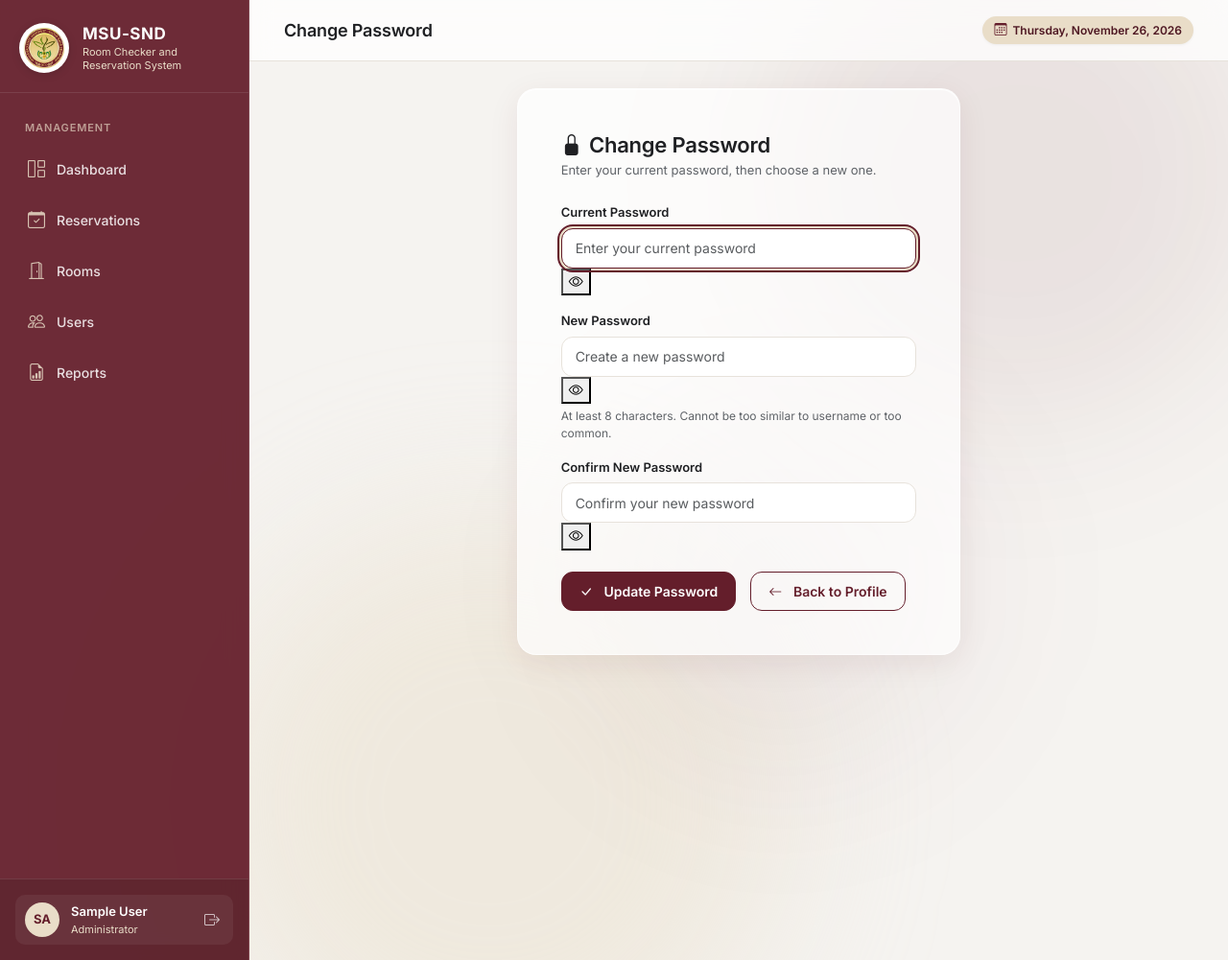
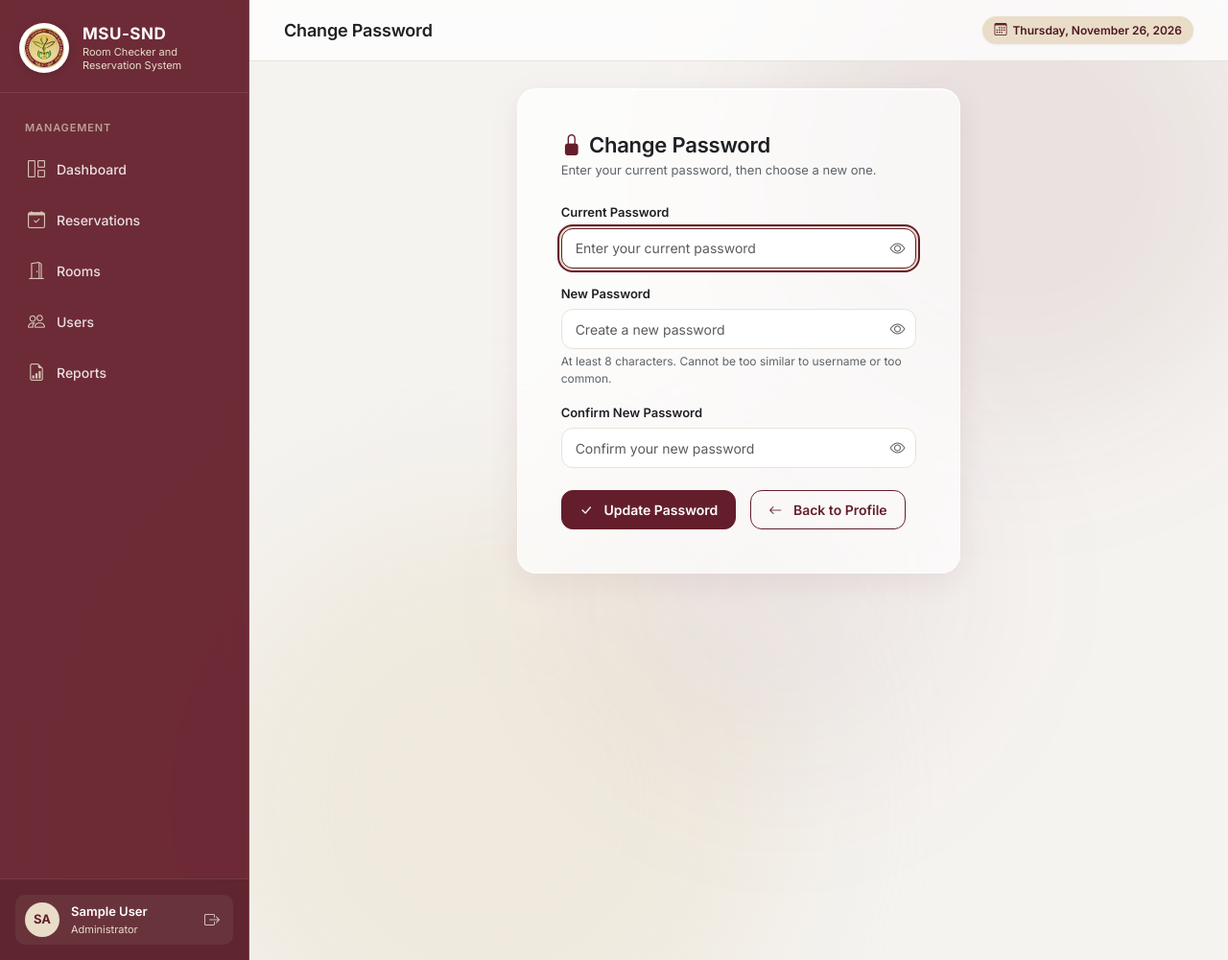
Before and after one commit to essambayao2005-ai/luxestay-room-reservation, a Django app: page /accounts/profile/password/ in a window 1280 px wide. Shown: the whole page at 96% size. Run offline with Django 4.2, Linux system fonts and the light colour scheme; the visitor is signed in with stand-in values (Sample User, id 1).

Commit message:
templates: replace TODO hrefs with named url tags; sidebar logout is a POST form; add .btn-pw-toggle/.text-* utilities to style.css

```diff
--- a/static/css/style.css
+++ b/static/css/style.css
@@ -1479,3 +1479,37 @@ textarea:focus-visible,
     color: #000 !important;
   }
 }
+
+
+
+/* ==========================================================================
+   ACCOUNTS PHASE 4A ADDITIONS
+   Password toggle button and auth-page utility classes.
+   ========================================================================== */
+
+/* Password show/hide toggle button (inside an input wrapper) */
+.btn-pw-toggle {
+  position: absolute;
+  right: 12px;
+  top: 50%;
+  transform: translateY(-50%);
+  background: none;
+  border: none;
+  padding: 0;
+  color: var(--charcoal);
+  cursor: pointer;
+  font-size: 16px;
+  line-height: 1;
+  z-index: 2;
+}
+
+.btn-pw-toggle:focus-visible {
+  outline: 2px solid var(--maroon);
+  outline-offset: 2px;
+  border-radius: 4px;
+}
+
+/* Text colour utilities (complement Bootstrap utilities) */
+.text-maroon   { color: var(--maroon) !important; }
+.text-charcoal { color: var(--charcoal) !important; }
+.text-ink      { color: var(--ink) !important; }
--- a/templates/403.html
+++ b/templates/403.html
@@ -16,8 +16,8 @@
         You do not have administrative authorization or appropriate permissions to access this campus module.
       </p>
       <div class="d-flex gap-3 justify-content-center">
-        {# TODO: switch to {% url 'rooms:room_list' %} in Phase 4 #}
-        <a href="/" class="btn btn-maroon">
+        {# Room list link (Phase 4A: use named URL) #}
+        <a href="{% url 'rooms:room_list' %}" class="btn btn-maroon">
           <i class="bi bi-arrow-left"></i> Return to Rooms
         </a>
       </div>
--- a/templates/404.html
+++ b/templates/404.html
@@ -16,8 +16,8 @@
         The requested campus room, reservation, or page could not be located. It may have been archived or moved.
       </p>
       <div class="d-flex gap-3 justify-content-center">
-        {# TODO: switch to {% url 'rooms:room_list' %} in Phase 4 #}
-        <a href="/" class="btn btn-maroon">
+        {# Room list link (Phase 4A: use named URL) #}
+        <a href="{% url 'rooms:room_list' %}" class="btn btn-maroon">
           <i class="bi bi-arrow-left"></i> Return to Rooms
         </a>
       </div>
--- a/templates/rooms/room_list.html
+++ b/templates/rooms/room_list.html
@@ -207,7 +207,7 @@
 
         <!-- Action Button: Reserve (or Disabled if Occupied) -->
         <div class="mt-auto pt-2">
-          {# TODO: switch to {% url 'rooms:reservation_create' room.id %} in Phase 4 #}
+          {# Reserve button: authenticated users go direct; visitors go via login?next= (Phase 4A) #}
           {% if is_slot_searched and room.is_occupied %}
             <button type="button" class="btn btn-secondary w-100" disabled title="This room is occupied during the requested time slot.">
               <i class="bi bi-slash-circle"></i> Occupied
@@ -218,7 +218,7 @@
                 <i class="bi bi-calendar-plus"></i> Reserve
               </a>
             {% else %}
-              <a href="/accounts/login/?next=/reserve/{{ room.id }}/" class="btn btn-maroon w-100" title="Sign in to reserve this room">
+              <a href="{% url 'accounts:login' %}?next=/reserve/{{ room.id }}/" class="btn btn-maroon w-100" title="Sign in to reserve this room">
                 <i class="bi bi-calendar-plus"></i> Reserve
               </a>
             {% endif %}
```
Also changed, not shown: templates/partials/sidebar.html (+11 -21 lines).
